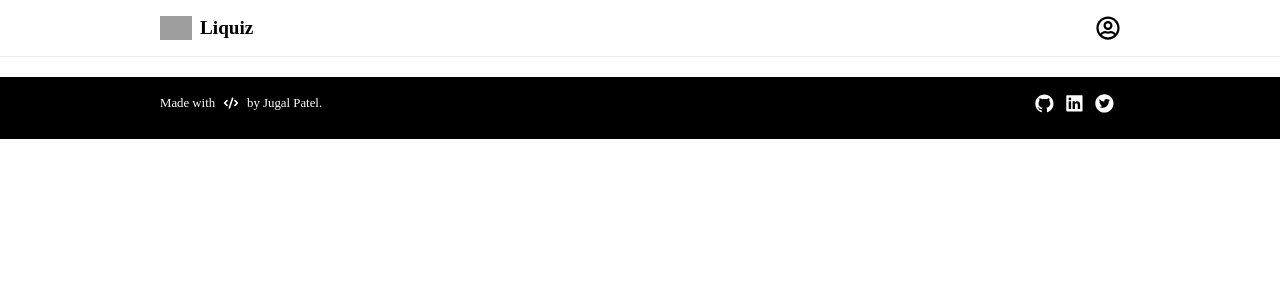
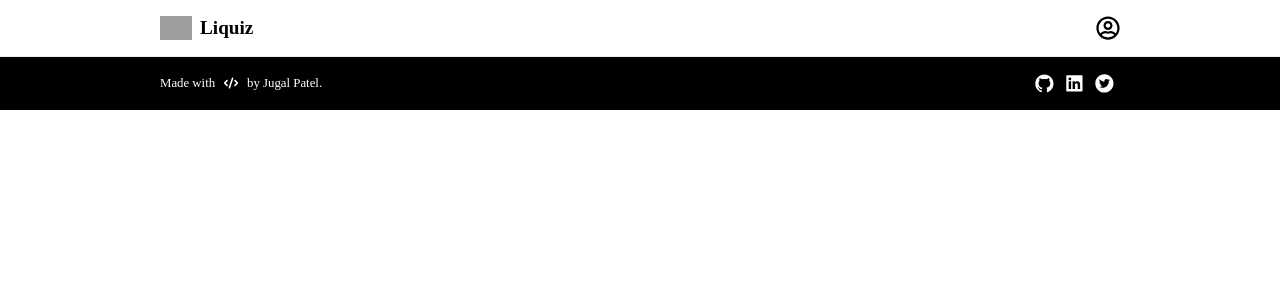
Before and after one commit to jugalkpatel/Quiz-App, a React (Create React App) app: page / in a window 1280 px wide. Shown: the top 300 px of the page. Built offline with nearby package versions, Linux system fonts and the light colour scheme; grey boxes are pictures that could not be loaded; a web font is replaced by a local one.

Commit message:
style: added height to body and html and removed main container

```diff
--- a/src/App.tsx
+++ b/src/App.tsx
@@ -1,15 +1,12 @@
 import GlobalStyle from "./styles/global.styles";
-import { MainContainer } from "./styles/global.styles";
 
 import { AppRoutes } from "./AppRoutes";
 
 function App() {
   return (
     <>
-      <MainContainer>
-        <GlobalStyle />
-        <AppRoutes />
-      </MainContainer>
+      <GlobalStyle />
+      <AppRoutes />
     </>
   );
 }
--- a/src/styles/global.styles.ts
+++ b/src/styles/global.styles.ts
@@ -1,7 +1,16 @@
-import styled, { createGlobalStyle } from "styled-components";
+import { createGlobalStyle } from "styled-components";
 import JetBrainsMono from "../fonts/JetBrainsMono-Medium.ttf";
 
 const GlobalStyle = createGlobalStyle`
+
+html {
+  height: 100%;
+}
+
+body {
+  min-height: 100%;
+}
+
 * {
     margin: 0;
     padding: 0;
@@ -13,12 +22,10 @@ const GlobalStyle = createGlobalStyle`
     src: url(${JetBrainsMono});
 }
 
-`;
+#root {
+  height: 100vh;
+}
 
-export const MainContainer = styled.div`
-  display: grid;
-  gap: 20px;
-  grid-template-rows: 1fr auto 0.8fr;
 `;
 
 export default GlobalStyle;
```
